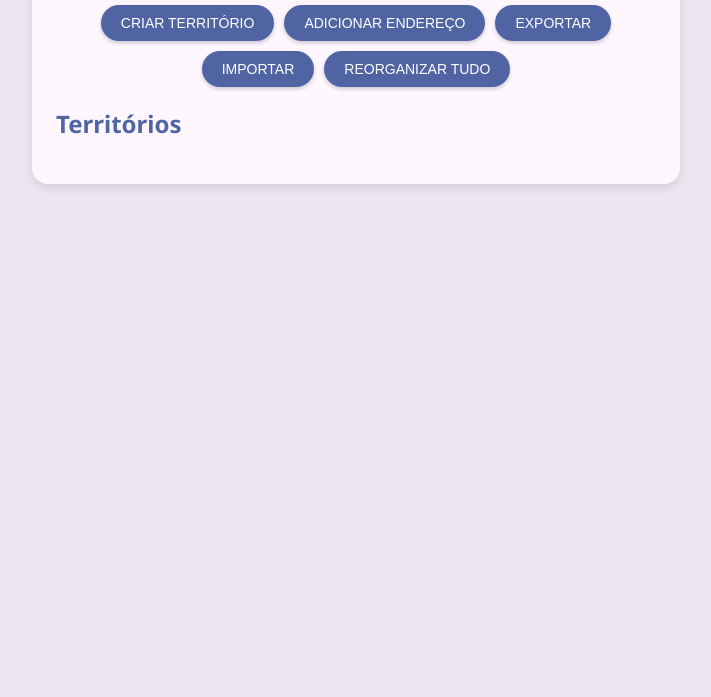
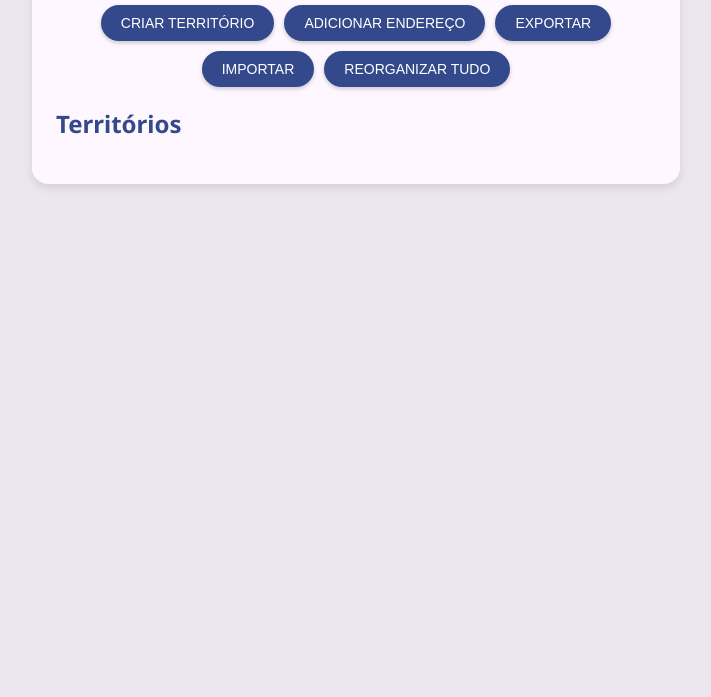
Before and after one commit to snowguss/territorial, a plain HTML site: page index.html in a window 1280 px wide. Shown: the part 103-800 px from the top of the page, without its empty margins (284-995 px from the left). Drawn offline with Linux system fonts and the light colour scheme.

Commit message:
Add files via upload

```diff
--- a/index.html
+++ b/index.html
@@ -9,7 +9,7 @@
   <link href="https://fonts.googleapis.com/css2?family=Noto+Sans:wght@400;500;700&display=swap" rel="stylesheet">
   <style>
     :root {
-      --primary-color: #5064a4;
+      --primary-color: #34498c;
       --surface-color: #FEF7FF;
       --on-surface-color: #1D1B20;
       --surface-container-high: #ECE6F0;
```
